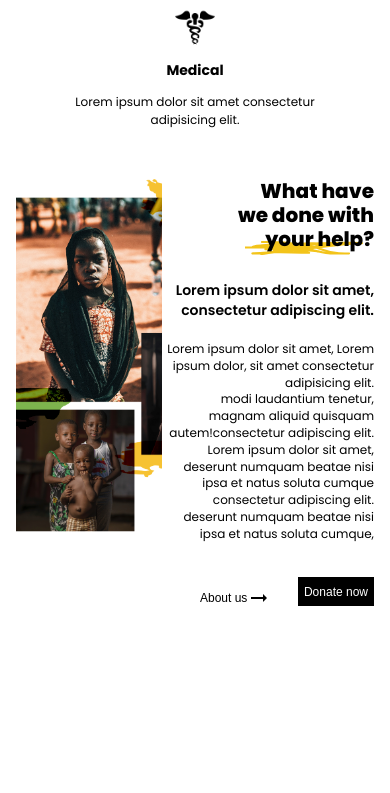
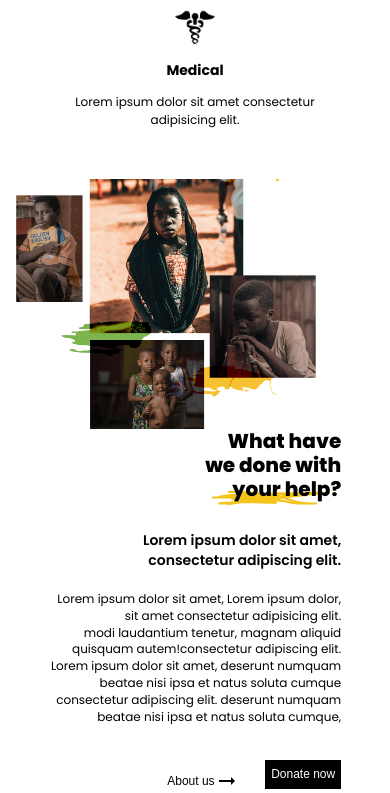
Before and after one commit to StackOnStack/ngo, a plain HTML site: page index.html in a window 390 px wide. Shown: the part 919-1712 px from the top of the page. Before the commit the page ends 1529 px from the top, so only its background shows below. Drawn offline with Linux system fonts and the light colour scheme.

Commit message:
fixed responsiveness on about section

```diff
--- a/styles/main.scss
+++ b/styles/main.scss
@@ -122,7 +122,7 @@ body{
 }
 
 .about{
-    width:100%;
+    width:98%;
     position:relative;
     top:-5vh;
     display:flex;
@@ -197,6 +197,21 @@ body{
 }
 
 // Responsive style rules
+
+@media only screen and (max-width: 623px){
+    .about{
+        flex-wrap: wrap;
+        .about__image-container{
+            width:300px;
+            height:250px;
+
+        }
+        .about__description{
+            width:80%;
+            left:2em;
+        }
+    }
+}
 
 @media only screen and (min-width:520px){
     .banner__description{
```
Also changed, not shown: styles/main.css, 1 other file.
